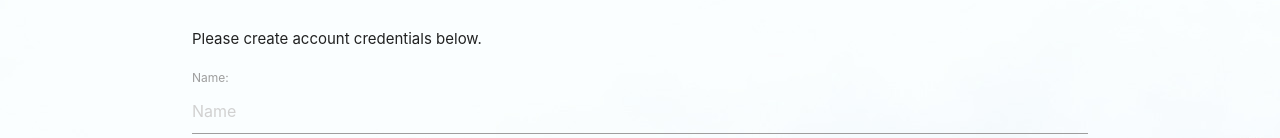
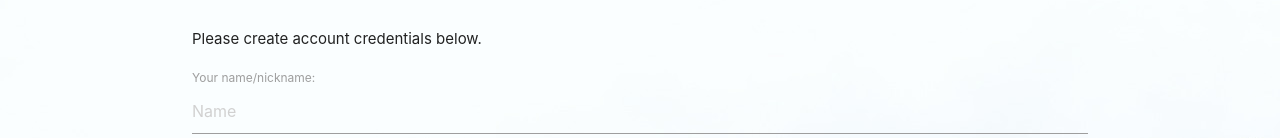
Before and after one commit to Mishel-T/travelRush2, a React (Create React App) app in the folder client/: page /signup in a window 1280 px wide. Shown: the part 263-401 px from the top of the page. Built offline with nearby package versions, Linux system fonts and the light colour scheme.

Commit message:
Created signUp CSS

```diff
--- a/client/src/components/SignUp/signUp.js
+++ b/client/src/components/SignUp/signUp.js
@@ -29,7 +29,7 @@ function SignUp() {
               <i className="fas fa-user" />
             </span>
           </div>
-          <label htmlFor="name">Name: </label>
+          <label htmlFor="name">Your name/nickname: </label>
           <input
             type="text"
             name
@@ -88,7 +88,7 @@ function SignUp() {
               <i className="fas fa-key" />
             </span>
           </div>
-          <label htmlFor="textarea1">Address</label>
+          <label htmlFor="textarea1">Address:</label>
           <textarea
             id="textarea1"
             className="materialize-textarea"
@@ -98,11 +98,9 @@ function SignUp() {
 
         <div className="form-group">
           <div className="custom-control custom-checkbox">
-            <label className="container">Remember me </label>
+            <label htmlFor="container">Remember me </label>
             <input
               type="checkbox"
-              className="custom-control-input"
-              id="customControlInline"
             />
             <span className="checkmark" />
           </div>
```
